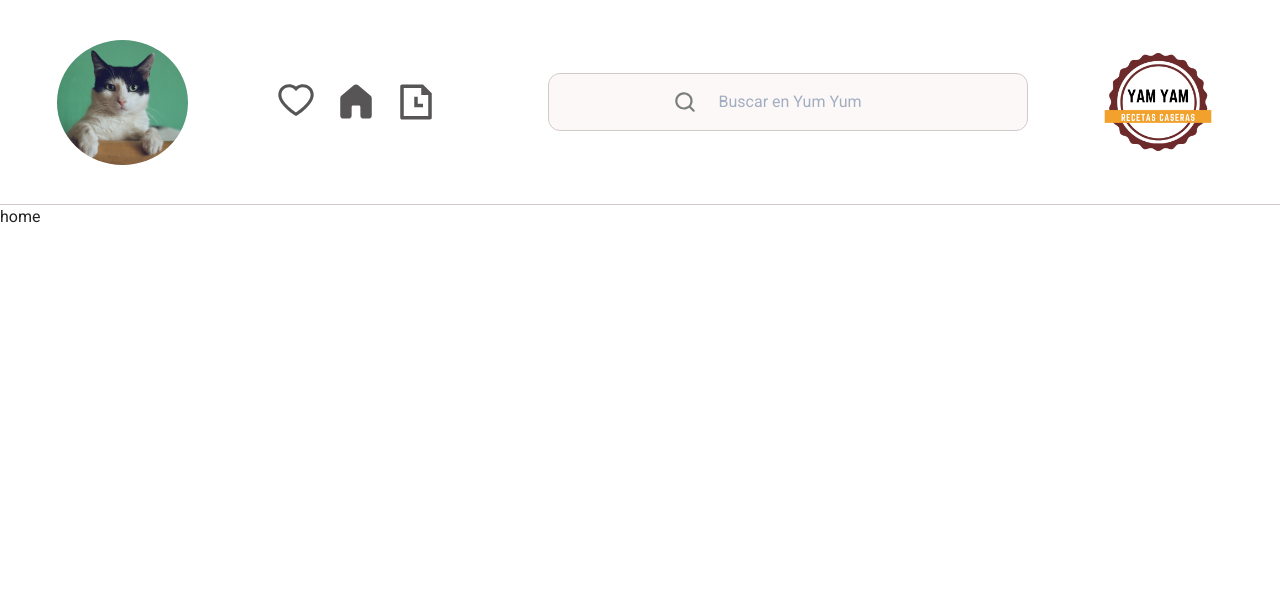
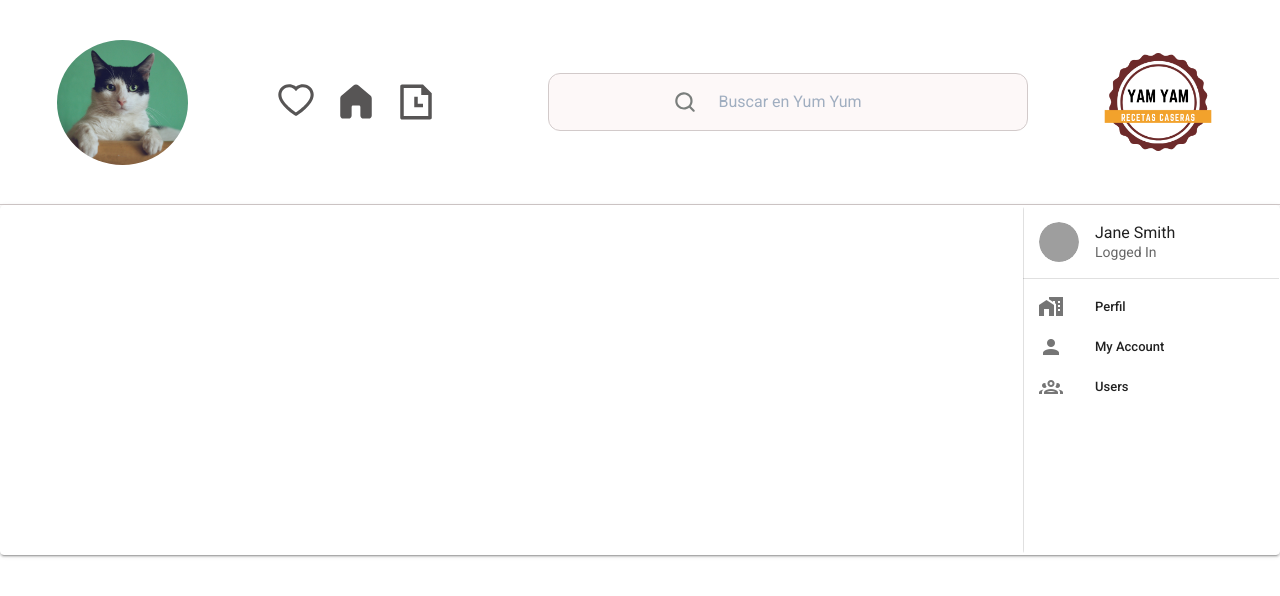
Before and after one commit to Michelyp/TFG-Recetas, a Nuxt app: page /home in a window 1280 px wide. Shown: the top 596 px of the page. Built offline with nearby package versions, Linux system fonts and the light colour scheme; grey boxes are pictures that could not be loaded.

Commit message:
feat:agrega NavigationDrawer

```diff
--- /dev/null
+++ b/src/components/NavigationDrawer.vue
@@ -0,0 +1,52 @@
+<template>
+  <v-card height="350px">
+    <v-navigation-drawer
+      absolute
+      permanent
+      right
+    >
+      <template v-slot:prepend>
+        <v-list-item two-line>
+          <v-list-item-avatar>
+            <img src="https://randomuser.me/api/portraits/women/81.jpg">
+          </v-list-item-avatar>
+
+          <v-list-item-content>
+            <v-list-item-title>Jane Smith</v-list-item-title>
+            <v-list-item-subtitle>Logged In</v-list-item-subtitle>
+          </v-list-item-content>
+        </v-list-item>
+      </template>
+
+      <v-divider></v-divider>
+
+      <v-list dense>
+        <v-list-item
+          v-for="item in items"
+          :key="item.title"
+        >
+          <v-list-item-icon>
+            <v-icon>{{ item.icon }}</v-icon>
+          </v-list-item-icon>
+
+          <v-list-item-content>
+            <v-list-item-title>{{ item.title }}</v-list-item-title>
+          </v-list-item-content>
+        </v-list-item>
+      </v-list>
+    </v-navigation-drawer>
+  </v-card>
+</template>
+<script>
+  export default {
+    data () {
+      return {
+        items: [
+          { title: 'Perfil', icon: 'mdi-home-city' },
+          { title: 'My Account', icon: 'mdi-account' },
+          { title: 'Users', icon: 'mdi-account-group-outline' },
+        ],
+      }
+    },
+  }
+</script>
--- a/src/pages/home.vue
+++ b/src/pages/home.vue
@@ -1,11 +1,16 @@
 <template>
   <div>
-    home
+     <NavigationDrawer />
   </div>
 </template>
 
 <script>
+import NavigationDrawer from '@/components/NavigationDrawer'
+
 export default {
+  comoponents:{
+    NavigationDrawer
+  },
   layout: 'home'
 }
 </script>
--- a/src/pages/index.vue
+++ b/src/pages/index.vue
@@ -114,16 +114,15 @@ export default {
         try {
             user = await this.$fire.auth.createUserWithEmailAndPassword(this.email, this.password)
             console.log(user.user)
-            this.$fire.firestore.collection('user').doc('user').set({
+            this.$fire.firestore.collection('user').add({
                 nombre: this.nombre,
                 apellidos: this.apellidos,
                 email: this.email,
                 password: this.password
-            }).then(() => {
-                this.$store.dispatch('fetchUserProfile');
-                this.performingRequest = false;
-                this.$nuxt.$router.push('/')
-                return this.$refs.form.validate()
+            }).then(function(docRef){
+
+              console.log("Document written with ID: ", docRef.id)
+
             }).catch(err => {
                 console.log(err);
                 this.performingRequest = false;
@@ -132,8 +131,7 @@ export default {
             this.$nuxt.$router.push('/')
             return this.$refs.form.validate()
         } catch (error) {
-            this.snackbarText = error.message
-            this.snackbar = true
+           console.log("Erro adding document", error)
         }
     }
 },
--- a/src/pages/login.vue
+++ b/src/pages/login.vue
@@ -60,7 +60,7 @@ export default {
           this.snackbar = true
         }).then((user) => {
         // we are signed in
-          this.$nuxt.$router.push('/')
+          this.$nuxt.$router.push('/home')
           console.log(user);
           return this.$refs.form.validate()
         })
```
